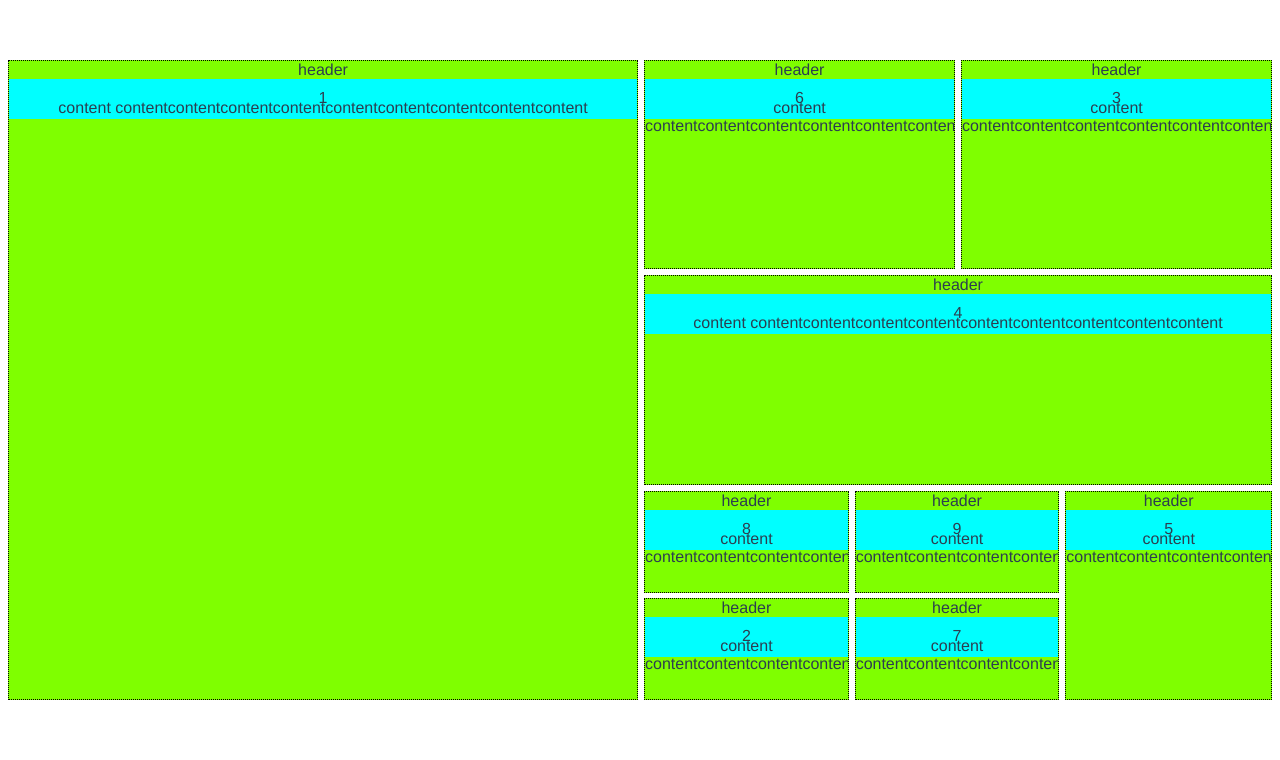
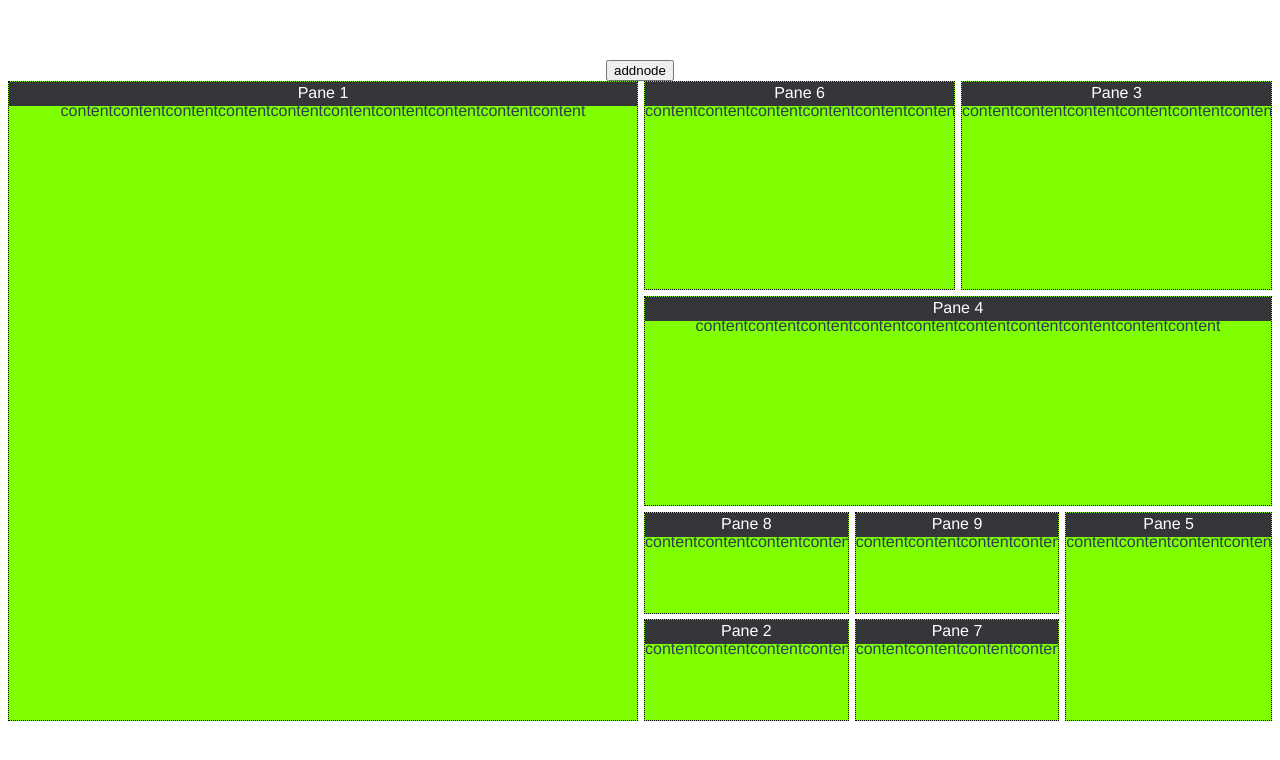
Before and after one commit to Yukun-Guo/Tangram-layout, a Vue app: page / in a window 1280 px wide. Shown: the top 760 px of the page. Built offline with nearby package versions, Linux system fonts and the light colour scheme.

Commit message:
start drag

```diff
--- a/src/App.vue
+++ b/src/App.vue
@@ -8,75 +8,93 @@ let layout_tree = createTree();
 
 let node1: TreeNode = {
   ID: "1",
-  isShow: false,
+  name: "Pane 1",
+  isVisible: true,
   layout: "horizontal",
   resizable: true,
   relativePosition: 1,
   twinID: undefined,
+  minSize: 20,
 };
 let node2: TreeNode = {
   ID: "2",
-  isShow: false,
+  name: "Pane 2",
+  isVisible: true,
   layout: "horizontal",
   resizable: true,
   relativePosition: 1,
   twinID: node1.ID,
+  minSize: 20,
 };
 let node3: TreeNode = {
   ID: "3",
-  isShow: false,
+  name: "Pane 3",
+  isVisible: true,
   layout: "vertical",
   resizable: true,
   relativePosition: 0,
   twinID: node2.ID,
+  minSize: 50,
 };
 let node4: TreeNode = {
   ID: "4",
-  isShow: false,
+  name: "Pane 4",
+  isVisible: true,
   layout: "vertical",
   resizable: true,
   relativePosition: 0,
   twinID: node2.ID,
+  minSize: 20,
 };
 let node5: TreeNode = {
   ID: "5",
-  isShow: false,
+  name: "Pane 5",
+  isVisible: true,
   layout: "horizontal",
   resizable: true,
   relativePosition: 1,
   twinID: node2.ID,
+  minSize: 20,
 };
 let node6: TreeNode = {
   ID: "6",
-  isShow: false,
+  name: "Pane 6",
+  isVisible: false,
   layout: "horizontal",
   resizable: true,
   relativePosition: 0,
   twinID: node3.ID,
+  minSize: 40,
 };
 let node7: TreeNode = {
   ID: "7",
-  isShow: false,
+  name: "Pane 7",
+  isVisible: true,
   layout: "horizontal",
   resizable: true,
   relativePosition: 0,
   twinID: node5.ID,
+  minSize: 20,
 };
 let node8: TreeNode = {
   ID: "8",
-  isShow: false,
+  name: "Pane 8",
+  isVisible: true,
   layout: "vertical",
   resizable: true,
   relativePosition: 0,
   twinID: node2.ID,
+  minSize: 20,
 };
 let node9: TreeNode = {
   ID: "9",
-  isShow: false,
+  name: "Pane 9",
+  isVisible: true,
   layout: "vertical",
   resizable: true,
   relativePosition: 0,
   twinID: node7.ID,
+  minSize: 20,
 };
 insertChild(layout_tree, node1);
 insertChild(layout_tree, node2);
@@ -90,7 +108,9 @@ insertChild(layout_tree, node9);
 // removeChild(layout_tree, "4");
 </script>
 
-<template><TangramLayout :layout="layout_tree" /></template>
+<template>
+  <TangramLayout :layout="layout_tree" />
+</template>
 
 <style>
 #app {
--- a/src/components/Pane.vue
+++ b/src/components/Pane.vue
@@ -29,8 +29,9 @@ export default {
 
 .pane > .header {
   height: 20px;
-  padding: 10px;
-  background-color: aqua;
+  padding: 2px;
+  color: white;
+  background-color: #35363a;
   -webkit-touch-callout: none;
   -webkit-user-select: none;
   -khtml-user-select: none;
--- a/src/components/Splitter.vue
+++ b/src/components/Splitter.vue
@@ -8,6 +8,8 @@ export default defineComponent({
   props: {
     leftChildId: { type: String, default: null },
     rightChildId: { type: String, default: null },
+    leftChildMinSize: { type: Number, default: 1 },
+    rightChildMinSize: { type: Number, default: 1 },
     resizable: { type: Boolean, default: true },
     dir: { type: String, default: "horizontal" },
     splitPortion: { type: String, default: "50%" },
@@ -31,7 +33,7 @@ export default defineComponent({
 
     let startResize = (event: MouseEvent) => {
       if (!props.resizable || event.button !== 0) return;
-      console.log("startResize");
+      // console.log("startResize");
       event.stopPropagation();
       event.preventDefault();
       state.resizing = true;
@@ -54,13 +56,59 @@ export default defineComponent({
             rightChildRect = element.getBoundingClientRect();
           }
         });
+
+        // if (h) {
+        //   var leftChildW =
+        //     Math.min(
+        //       Math.max(event.x - leftChildRect.left, leftChildMinSize[1]),
+        //       rightChildRect.right - rightChildMinSize[1]
+        //     ) /
+        //     (leftChildRect.width + rightChildRect.width);
+        // } else {
+        //   var leftChildH =
+        //     Math.min(
+        //       Math.max(event.y - leftChildRect.top, leftChildMinSize[2]),
+        //       rightChildRect.bottom - rightChildMinSize[2]
+        //     ) /
+        //     (leftChildRect.height + rightChildRect.height);
+        // }
+
         var leftChildProportion = h
-          ? (event.x - leftChildRect.left) / (leftChildRect.width + rightChildRect.width)
-          : (event.y - leftChildRect.top) /
+          ? Math.min(
+              Math.max(event.x - leftChildRect.left, props.leftChildMinSize),
+              rightChildRect.right - leftChildRect.left - props.rightChildMinSize
+            ) /
+            (leftChildRect.width + rightChildRect.width)
+          : Math.min(
+              Math.max(event.y - leftChildRect.top, props.leftChildMinSize),
+              rightChildRect.bottom - leftChildRect.top - props.rightChildMinSize
+            ) /
             (leftChildRect.height + rightChildRect.height);
 
-        leftChildProportion = Math.min(Math.max(0.01, leftChildProportion), 0.99);
-        console.log("leftp " + leftChildProportion);
+        // console.log("right rect", rightChildRect);
+
+        // console.log("x-left", event.x - leftChildRect.left);
+        // console.log("right min size", props.rightChildMinSize);
+        // console.log("right.right", rightChildRect.right);
+
+        // console.log("max left", rightChildRect.right - props.rightChildMinSize);
+        // console.log(
+        //   "left size",
+        //   Math.min(
+        //     Math.max(event.x - leftChildRect.left, props.leftChildMinSize),
+        //     rightChildRect.right - props.rightChildMinSize
+        //   )
+        // );
+
+        // console.log(event.x);
+
+        // var leftChildProportion = h
+        //   ? (event.x - leftChildRect.left) / (leftChildRect.width + rightChildRect.width)
+        //   : (event.y - leftChildRect.top) /
+        //     (leftChildRect.height + rightChildRect.height);
+
+        leftChildProportion = Math.min(Math.max(0.0, leftChildProportion), 1.0);
+        // console.log("leftp " + leftChildProportion);
 
         context.emit("splitResize", {
           p: leftChildProportion,
@@ -71,7 +119,7 @@ export default defineComponent({
 
       const drop = (event: MouseEvent) => {
         if (event.button !== 0) return;
-        console.log("drop");
+        // console.log("drop");
         state.resizing = false;
         document.removeEventListener("mousemove", drag);
         document.removeEventListener("mouseup", drop);
@@ -108,8 +156,8 @@ export default defineComponent({
 <style>
 .split {
   display: flex;
-  /* flex: 1; */
-  /* height: 100%; */
+  flex: 1;
+  height: 100%;
 }
 
 .split > .content {
@@ -129,10 +177,12 @@ export default defineComponent({
 
 .split.vertical {
   flex-direction: column;
+  overflow: hidden;
 }
 
 .split.horizontal {
   flex-direction: row;
+  overflow: hidden;
 }
 
 .split.resizable.vertical.splitter {
@@ -157,7 +207,7 @@ export default defineComponent({
   transition: all 0.1s;
 }
 
-.split.resizable.splitter::after {
+.split.resizable > .splitter::after {
   position: absolute;
   content: " ";
   z-index: 10;
--- a/src/components/TangramLayout.vue
+++ b/src/components/TangramLayout.vue
@@ -1,5 +1,4 @@
 <script lang="ts">
-import { NO } from "@vue/shared";
 import { defineComponent, ref, reactive, h, VNode, computed } from "vue";
 import {
   TreeNode,
@@ -22,7 +21,7 @@ export default defineComponent({
       default: createTree(),
     },
     minSize: {
-      default: 10,
+      default: 0,
     },
   },
 
@@ -41,38 +40,14 @@ export default defineComponent({
     let leafProps = (node: TreeNode) => {
       return {
         id: node.ID,
-        class: "leaf",
+        class: "leaf view",
+        targetView: "view-" + node.ID,
         style: { "flex-basis": `${node.proportion}%` },
+        mousedown: onViewDragStart,
       };
     };
-
-    // let startResize = (event: MouseEvent) => {
-    //   if (!this.resizable || event.button !== 0) return;
-    //   event.stopPropagation();
-    //   event.preventDefault();
-    //   this.state.resizing = true;
-
-    //   const drag = (event) => {
-    //     if (event.button !== 0) return;
-    //     const h = this.dir === "horizontal";
-    //     var splitter =
-    //       (h ? this.$el.children[1].clientWidth : this.$el.children[1].clientHeight) / 2;
-    //     var parentRect = this.$el.getBoundingClientRect();
-    //     var splitSize = h
-    //       ? ((event.x - parentRect.left - splitter) / this.$el.clientWidth) * 100
-    //       : ((event.y - parentRect.top - splitter) / this.$el.clientHeight) * 100;
-    //     this.state.split = splitSize + "%";
-    //     this.$emit("onSplitResize", event, this, this.state.split);
-    //   };
-    //   const drop = (event) => {
-    //     if (event.button !== 0) return;
-    //     this.state.resizing = false;
-    //     document.removeEventListener("mousemove", drag);
-    //     document.removeEventListener("mouseup", drop);
-    //   };
-    //   document.addEventListener("mousemove", drag);
-    //   document.addEventListener("mouseup", drop);
-    // };
+    // TODO:
+    let onViewDragStart = (event: MouseEvent) => {};
 
     const walk = (Node: TreeNode): VNode => {
       let split: VNode;
@@ -83,12 +58,15 @@ export default defineComponent({
         for (let i = 0; i < Node.children.length; i++) {
           const child1 = Node.children[i];
           const child2 = Node.children[i + 1];
+
           subSplit.push(walk(rLayout[child1]));
           subSplit.push(
             h(Splitter, {
               onSplitResize,
               leftChildId: child1,
               rightChildId: child2,
+              leftChildMinSize: rLayout[child1].minSize,
+              rightChildMinSize: child2 === undefined ? 1 : rLayout[child2].minSize,
               resizable: Node.resizable,
               dir: Node.layout,
             })
@@ -97,11 +75,10 @@ export default defineComponent({
         subSplit.pop();
         split = h("div", splitProps(Node), subSplit);
       } else {
-        // this is a leaf node
+        // create a new leaf node
         split = h("div", leafProps(Node), [
-          h("div", {}, "header"),
-          h(Pane, { title: Node.ID }, () => {
-            return "content contentcontentcontentcontentcontentcontentcontentcontentcontent";
+          h(Pane, { title: Node.name }, () => {
+            return "contentcontentcontentcontentcontentcontentcontentcontentcontentcontent";
           }),
         ]);
       }
@@ -120,16 +97,34 @@ export default defineComponent({
         Math.max(totalP * splitInfo.p, props.minSize),
         totalP - props.minSize
       );
-      console.log("totalP " + totalP);
+      // console.log("totalP " + totalP);
 
-      console.log(leftP);
+      // console.log(leftP);
 
       rLayout[splitInfo.childID1].proportion = leftP;
       rLayout[splitInfo.childID2].proportion = totalP - leftP;
     };
 
     //    context.expose({ rLayout });
-    return () => walk(rLayout.treeRoot);
+    return () =>
+      h("div", { style: { height: "100%" } }, [
+        h(
+          "button",
+          {
+            onClick: () => {
+              moveChild(rLayout, {
+                ID: "4",
+                isShow: true,
+                layout: "horizontal",
+                relativePosition: 1,
+                twinID: "3",
+              });
+            },
+          },
+          ["addnode"]
+        ),
+        walk(rLayout.treeRoot),
+      ]);
   },
 });
 </script>
@@ -163,7 +158,7 @@ export default defineComponent({
   border: 1px;
   border-style: dotted;
   border-color: black;
-  overflow: hidden;
+  overflow: overlay;
 }
 
 /*.split.resizable.vertical > .splitter {
--- a/src/utils/tree.ts
+++ b/src/utils/tree.ts
@@ -3,7 +3,9 @@ import { uuid } from "./short-uuid"
 
 interface TreeNode {
     ID?: string
-    isShow: boolean
+    name?: string
+    isVisible: boolean
+    displayGroup?: number
     isActive?: boolean
     layout: 'horizontal' | 'vertical'
     resizable?: boolean
@@ -12,6 +14,7 @@ interface TreeNode {
     parentID?: string
     twinID?: string
     children?: string[]
+    minSize?: number
 }
 
 interface Stump {
@@ -21,7 +24,7 @@ interface Stump {
 const createTree = (tree: Stump = undefined) => {
     if (tree === undefined) {
         tree = {}
-        tree['treeRoot'] = { ID: 'treeRoot', isShow: true, layout: 'vertical', proportion: 100, parentID: undefined, twinID: undefined, children: [] }
+        tree['treeRoot'] = { ID: 'treeRoot', isVisible: true, layout: 'vertical', proportion: 100, parentID: undefined, twinID: undefined, children: [] }
     }
     return tree
 }
@@ -37,7 +40,7 @@ const insertChild = (tree: Stump, newNode: TreeNode) => {
     }
     // if current tree is empty, create a root node and push the new node to the tree
     if (getTreeSize(tree) === 0) {
-        tree['treeRoot'] = { ID: 'treeRoot', isShow: true, layout: 'horizontal', proportion: 100, parentID: undefined, twinID: undefined, children: [] }
+        tree['treeRoot'] = { ID: 'treeRoot', isVisible: true, layout: 'horizontal', proportion: 100, parentID: undefined, twinID: undefined, children: [] }
     }
     if (newNode.twinID === undefined) {
         newNode.parentID = 'treeRoot'
@@ -62,7 +65,7 @@ const insertChild = (tree: Stump, newNode: TreeNode) => {
             let children = newNode.relativePosition ? [newNode.twinID, newNode.ID] : [newNode.ID, newNode.twinID]
             tree[newNode.twinID].parentID = newParentID
             tree[newNode.twinID].proportion = 50
-            tree[newParentID] = { ID: newParentID, isShow: true, layout: newNode.layout, parentID: parentID, twinID: undefined, children: children }
+            tree[newParentID] = { ID: newParentID, isVisible: true, layout: newNode.layout, parentID: parentID, twinID: undefined, children: children }
             let insertIdx = tree[parentID].children.indexOf(newNode.twinID)
             tree[parentID].children[insertIdx] = newParentID
         }
```
Also changed, not shown: src/components/PaneHeader.vue (deleted, +0 -18 lines).
